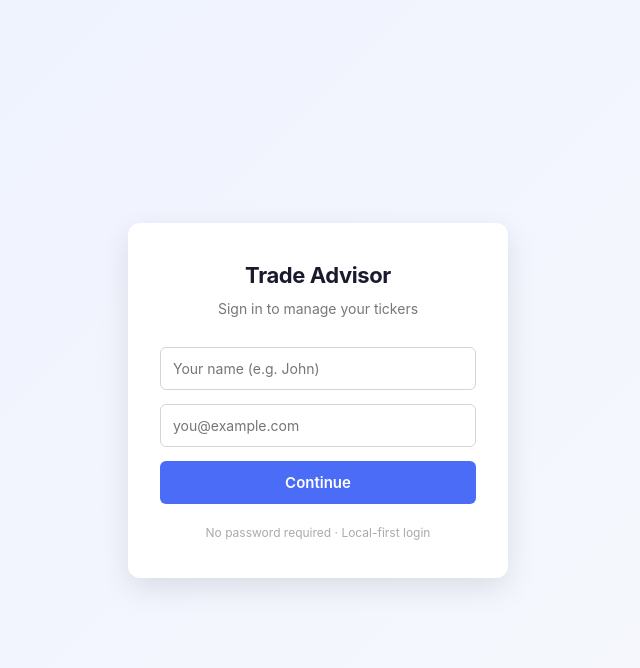
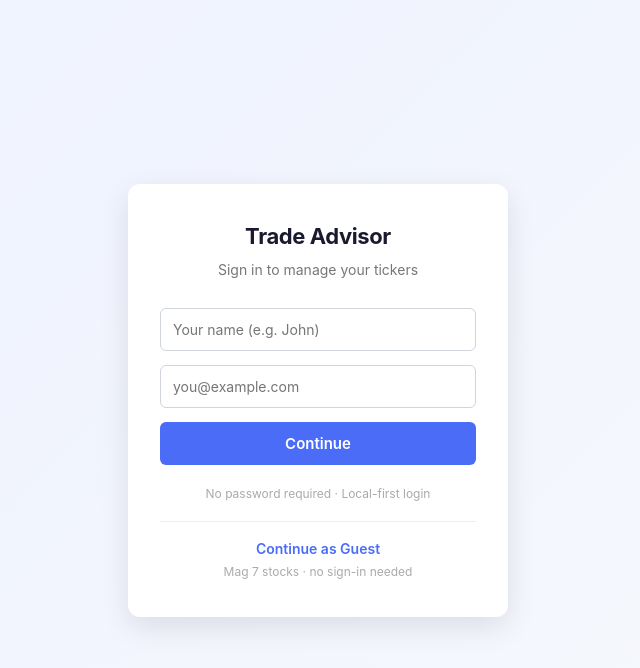
Before and after one commit to sramaswami11/TradeAdvisor, a Flask app: page /login in a window 1280 px wide. Shown: the top 668 px of the page, without its empty margins (322-962 px from the left). Run offline with Flask 3, Linux system fonts and the light colour scheme; some libraries are stand-ins or nearby versions.

Commit message:
Add guest mode — Continue as Guest link, Mag 7 watchlist, no auth required
- /guest route: sets session guest flag, redirects to dashboard
- Dashboard: guest sees Mag 7 (AAPL MSFT GOOGL AMZN NVDA META TSLA),
  add-ticker form and remove buttons hidden, guest banner with sign-in nudge
- All routes (top-csp, top-cc, csp/<symbol>, cc/<symbol>) allow guests through
- Login page: "Continue as Guest" link with "Mag 7 stocks · no sign-in needed" hint
- is_authenticated() helper replaces scattered "user_id" in session checks

Co-Authored-By: Claude Sonnet 4.6 <noreply@anthropic.com>

```diff
--- a/app.py
+++ b/app.py
@@ -38,10 +38,15 @@ if not app.secret_key:
     raise RuntimeError("FLASK_SECRET_KEY environment variable not set")
 
 DEFAULT_TICKERS = ["AAPL", "MSFT", "NVDA"]
+MAG7 = ["AAPL", "MSFT", "GOOGL", "AMZN", "NVDA", "META", "TSLA"]
 
 # =========================
 # Helpers
 # =========================
+
+def is_authenticated() -> bool:
+    return "user_id" in session or bool(session.get("guest"))
+
 
 def normalize_symbol(symbol: str) -> str:
     return re.sub(r"[^A-Z0-9\.\-]", "", (symbol or "").upper())
@@ -177,7 +182,14 @@ def ensure_default_tickers_for_user(user_id: int):
 
 @app.route("/")
 def index():
-    return redirect(url_for("dashboard")) if "user_id" in session else redirect(url_for("login"))
+    return redirect(url_for("dashboard")) if is_authenticated() else redirect(url_for("login"))
+
+
+@app.route("/guest")
+def guest():
+    session.clear()
+    session["guest"] = True
+    return redirect(url_for("dashboard"))
 
 
 @app.route("/login", methods=["GET", "POST"])
@@ -205,22 +217,28 @@ def login():
 
 @app.route("/dashboard", methods=["GET", "POST"])
 def dashboard():
-    if "user_id" not in session:
+    if not is_authenticated():
         return redirect(url_for("login"))
 
-    user = get_user_by_id(session["user_id"])
+    is_guest = bool(session.get("guest"))
 
-    if not user:
-        session.clear()
-        return redirect(url_for("login"))
+    if is_guest:
+        user = {"id": None, "name": "Guest", "email": None}
+        symbols = MAG7
+    else:
+        user = get_user_by_id(session["user_id"])
+        if not user:
+            session.clear()
+            return redirect(url_for("login"))
 
-    if request.method == "POST":
-        symbol = normalize_symbol(request.form.get("symbol"))
-        if symbol:
-            add_ticker_to_user(user["id"], symbol)
-        return redirect(url_for("dashboard"))
+        if request.method == "POST":
+            symbol = normalize_symbol(request.form.get("symbol"))
+            if symbol:
+                add_ticker_to_user(user["id"], symbol)
+            return redirect(url_for("dashboard"))
 
-    symbols = get_tickers_for_user(user["id"])
+        symbols = get_tickers_for_user(user["id"])
+
     tickers = [build_row(sym) for sym in symbols]
 
     selected_rationale = None
@@ -232,22 +250,21 @@ def dashboard():
         "dashboard.html",
         tickers=tickers,
         selected_rationale=selected_rationale,
-        user=user
+        user=user,
+        guest=is_guest,
     )
 
 
 @app.route("/csp/<symbol>")
 def view_csp(symbol):
-    if "user_id" not in session:
+    if not is_authenticated():
         return redirect(url_for("login"))
 
-    user = get_user_by_id(session["user_id"])
-
-    if not user:
-        session.clear()
-        return redirect(url_for("login"))
-
-    #engine = OptionsEngine()
+    if not session.get("guest"):
+        user = get_user_by_id(session["user_id"])
+        if not user:
+            session.clear()
+            return redirect(url_for("login"))
 
     try:
         opportunities = options_engine.find_csp_opportunities(symbol.upper())
@@ -258,15 +275,15 @@ def view_csp(symbol):
         "csp_results.html",
         symbol=symbol.upper(),
         opportunities=opportunities,
-        user=user
     )
 
 
 @app.route("/remove/<symbol>")
 def remove_ticker(symbol):
-    if "user_id" not in session:
+    if not is_authenticated():
         return redirect(url_for("login"))
-    remove_ticker_from_user(session["user_id"], normalize_symbol(symbol))
+    if not session.get("guest"):
+        remove_ticker_from_user(session["user_id"], normalize_symbol(symbol))
     return redirect(url_for("dashboard"))
 
 
@@ -352,7 +369,7 @@ def admin_upload_users():
 @app.route("/top-csp")
 def top_csp():
 
-    if "user_id" not in session:
+    if not is_authenticated():
         return redirect(url_for("login"))
 
     opportunities = get_top_csp_opportunities()
@@ -365,14 +382,14 @@ def top_csp():
 
 @app.route("/cc/<symbol>")
 def view_cc(symbol):
-    if "user_id" not in session:
+    if not is_authenticated():
         return redirect(url_for("login"))
 
-    user = get_user_by_id(session["user_id"])
-
-    if not user:
-        session.clear()
-        return redirect(url_for("login"))
+    if not session.get("guest"):
+        user = get_user_by_id(session["user_id"])
+        if not user:
+            session.clear()
+            return redirect(url_for("login"))
 
     try:
         opportunities = options_engine.find_cc_opportunities(symbol.upper())
@@ -383,14 +400,13 @@ def view_cc(symbol):
         "cc_results.html",
         symbol=symbol.upper(),
         opportunities=opportunities,
-        user=user
     )
 
 
 @app.route("/top-cc")
 def top_cc():
 
-    if "user_id" not in session:
+    if not is_authenticated():
         return redirect(url_for("login"))
 
     opportunities = get_top_cc_opportunities()
--- a/static/style.css
+++ b/static/style.css
@@ -273,6 +273,43 @@ pre {
     color: #aaa;
 }
 
+/* ── Guest banner ────────────────────────────── */
+.guest-banner {
+    background: #eef2ff;
+    border: 1px solid #c7d2fe;
+    color: #3730a3;
+    border-radius: 8px;
+    padding: 10px 16px;
+    font-size: 13px;
+    margin-bottom: 20px;
+    display: flex;
+    align-items: center;
+    gap: 6px;
+}
+.guest-banner a { color: #4a6cf7; font-weight: 600; text-decoration: none; }
+.guest-banner a:hover { color: #3b5be3; }
+
+/* ── Guest link on login card ────────────────── */
+.guest-link {
+    margin-top: 18px;
+    text-align: center;
+    padding-top: 16px;
+    border-top: 1px solid #eee;
+}
+.guest-link a {
+    color: #4a6cf7;
+    font-weight: 600;
+    text-decoration: none;
+    font-size: 14px;
+}
+.guest-link a:hover { color: #3b5be3; }
+.guest-link .hint {
+    display: block;
+    margin-top: 4px;
+    font-size: 12px;
+    color: #aaa;
+}
+
 /* ── Responsive ──────────────────────────────── */
 @media (max-width: 768px) {
     .site-header { padding: 0 16px; }
--- a/templates/login.html
+++ b/templates/login.html
@@ -19,6 +19,11 @@
     </form>
 
     <div class="footer">No password required · Local-first login</div>
+
+    <div class="guest-link">
+        <a href="{{ url_for('guest') }}">Continue as Guest</a>
+        <span class="hint">Mag 7 stocks · no sign-in needed</span>
+    </div>
 </div>
 
 </body>
```
Also changed, not shown: templates/dashboard.html (+9 -1 lines).
